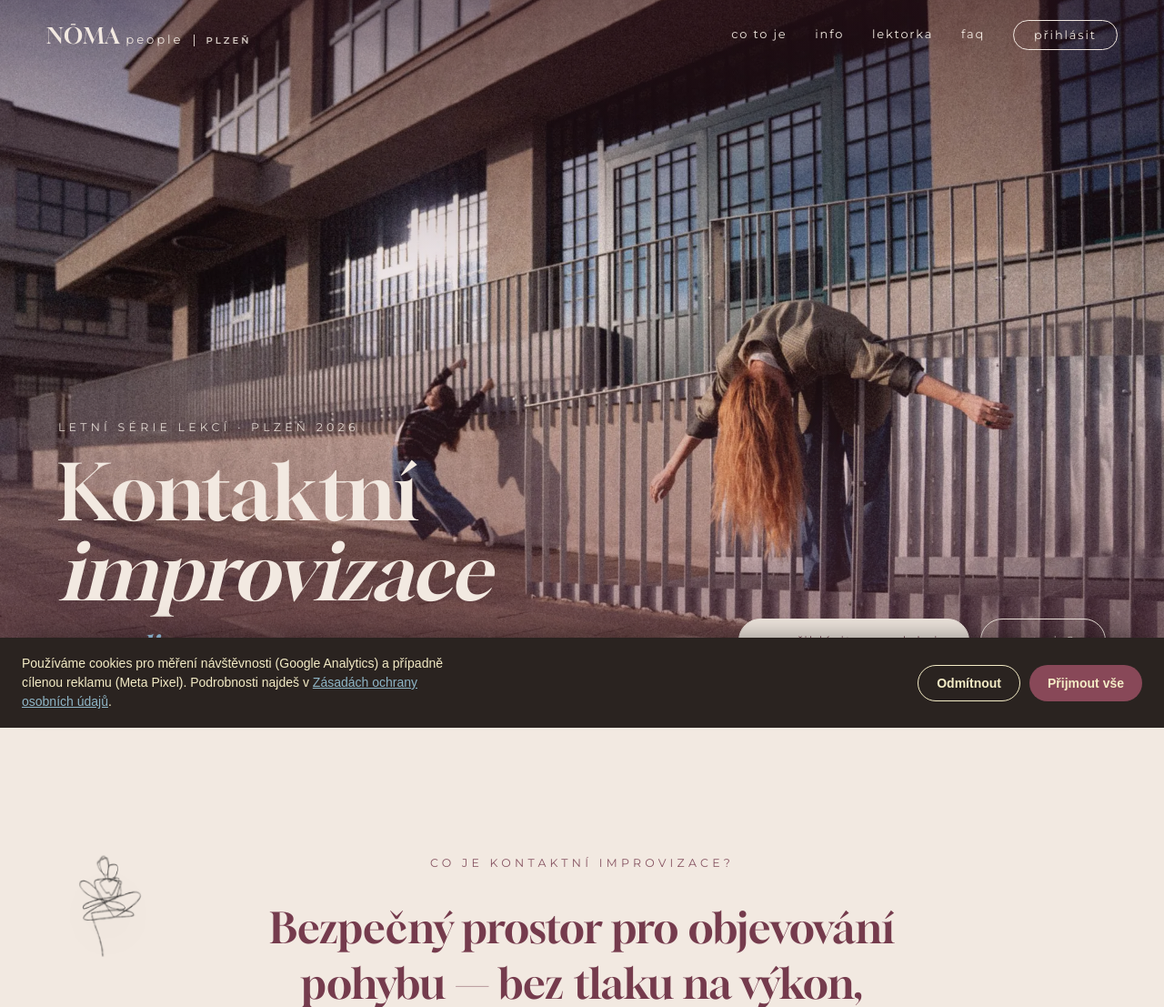
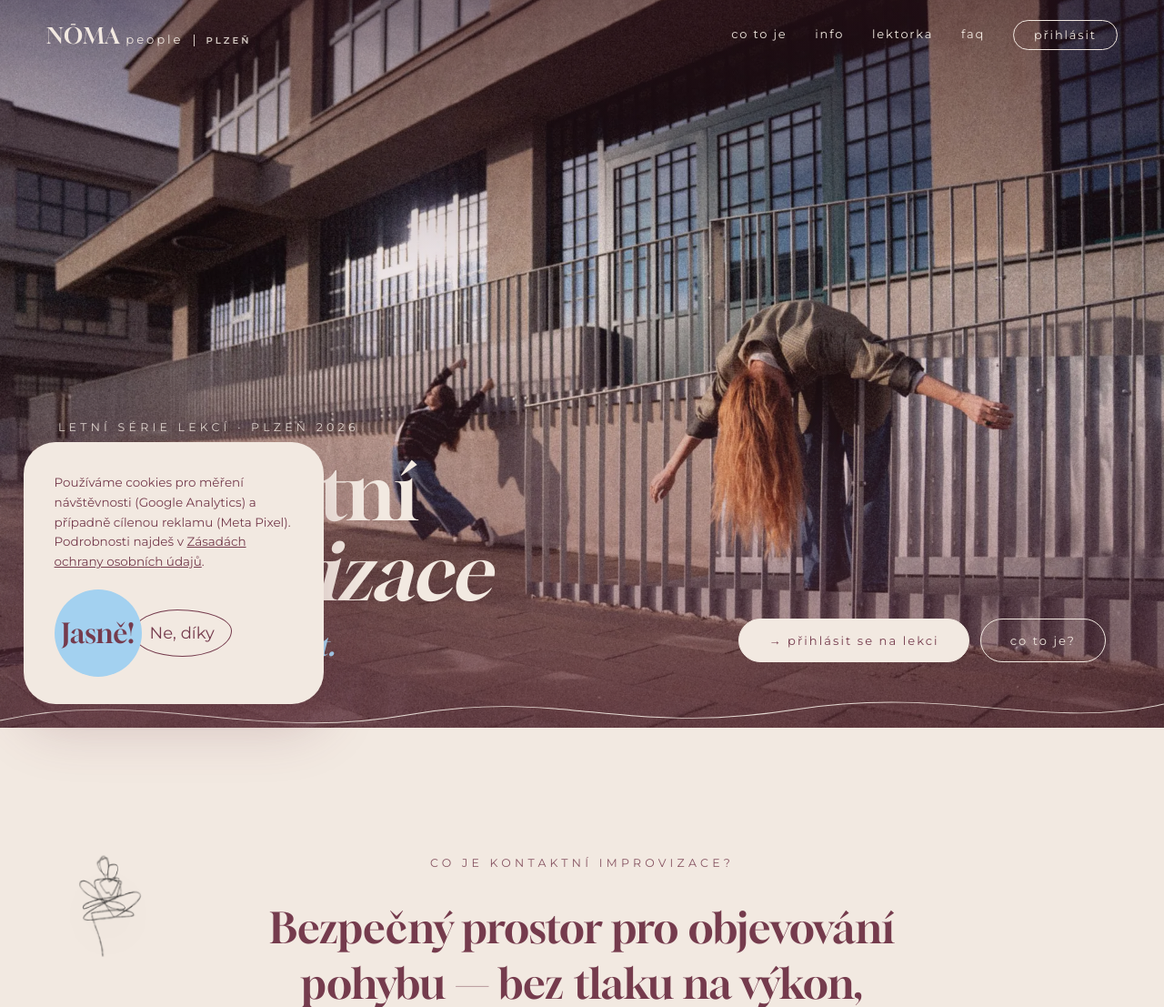
Before and after one commit to vcela/nomapeople-plzen, a PHP site: page / in a window 1280 px wide. Shown: the top 1107 px of the page at 91% size. Run offline with PHP 8.4, Linux system fonts and the light colour scheme.

Commit message:
Refactor cookie consent banner for improved structure and styling

```diff
--- a/assets/consent.js
+++ b/assets/consent.js
@@ -58,29 +58,49 @@
     if (el) el.remove();
   }
 
+  // Built with classList (assets/style.css) rather than inline styles, so the
+  // banner always matches the page's current design tokens.
   function renderBanner() {
     if (document.getElementById('nm-cookie-banner')) return;
+
     var el = document.createElement('div');
     el.id = 'nm-cookie-banner';
+    el.className = 'cookie-banner';
     el.setAttribute('role', 'dialog');
     el.setAttribute('aria-label', 'Nastavení cookies');
-    el.style.cssText = 'position:fixed; left:0; right:0; bottom:0; z-index:9999; background:#2a2320; color:#f4ecc6; padding:18px 24px; display:flex; flex-wrap:wrap; gap:16px; align-items:center; justify-content:space-between; font-family:"Public Sans",sans-serif; box-shadow:0 -18px 38px -24px rgba(0,0,0,0.6);';
-    el.innerHTML =
-      '<p style="margin:0; flex:1 1 320px; font-size:14px; line-height:1.5; max-width:60ch;">' +
-      'Používáme cookies pro měření návštěvnosti (Google Analytics) a případně cílenou reklamu (Meta Pixel). ' +
-      'Podrobnosti najdeš v <a href="zasady-ochrany-osobnich-udaju.html" style="color:#8fb6c7; text-decoration:underline;">Zásadách ochrany osobních údajů</a>.' +
-      '</p>' +
-      '<div style="display:flex; gap:10px; flex:none;">' +
-      '<button type="button" id="nm-cookie-reject" style="background:transparent; border:1.5px solid #f4ecc6; color:#f4ecc6; font-weight:700; font-size:14px; padding:11px 20px; border-radius:999px; cursor:pointer;">Odmítnout</button>' +
-      '<button type="button" id="nm-cookie-accept" style="background:#884858; border:none; color:#f4ecc6; font-weight:700; font-size:14px; padding:11px 20px; border-radius:999px; cursor:pointer;">Přijmout vše</button>' +
-      '</div>';
+
+    var text = document.createElement('p');
+    text.className = 'cookie-banner__text';
+    text.innerHTML = 'Používáme cookies pro měření návštěvnosti (Google Analytics) a případně cílenou reklamu (Meta Pixel). ' +
+      'Podrobnosti najdeš v <a href="zasady-ochrany-osobnich-udaju.html">Zásadách ochrany osobních údajů</a>.';
+
+    var actions = document.createElement('div');
+    actions.className = 'cookie-banner__actions';
+
+    var acceptBtn = document.createElement('button');
+    acceptBtn.type = 'button';
+    acceptBtn.id = 'nm-cookie-accept';
+    acceptBtn.className = 'cookie-banner__btn cookie-banner__btn--accept';
+    acceptBtn.textContent = 'Jasně!';
+
+    var rejectBtn = document.createElement('button');
+    rejectBtn.type = 'button';
+    rejectBtn.id = 'nm-cookie-reject';
+    rejectBtn.className = 'cookie-banner__btn cookie-banner__btn--reject';
+    rejectBtn.textContent = 'Ne, díky';
+
+    actions.appendChild(acceptBtn);
+    actions.appendChild(rejectBtn);
+    el.appendChild(text);
+    el.appendChild(actions);
     document.body.appendChild(el);
-    document.getElementById('nm-cookie-accept').addEventListener('click', function () {
+
+    acceptBtn.addEventListener('click', function () {
       setConsent('accepted');
       removeBanner();
       activate();
     });
-    document.getElementById('nm-cookie-reject').addEventListener('click', function () {
+    rejectBtn.addEventListener('click', function () {
       setConsent('rejected');
       removeBanner();
     });
--- a/assets/style.css
+++ b/assets/style.css
@@ -1038,6 +1038,81 @@ textarea:focus-visible {
 .bottom-nav__sheet-link:focus-visible { background: rgba(117, 59, 77, .08); }
 
 /* ==========================================================================
+   Cookie consent banner (assets/consent.js)
+   ========================================================================== */
+.cookie-banner {
+  position: fixed;
+  left: clamp(12px, 2vw, 28px);
+  bottom: clamp(12px, 2vw, 28px);
+  z-index: 90;
+  background: var(--color-cream);
+  color: var(--color-wine);
+  border-radius: 35px;
+  padding: 34px 34px 30px;
+  max-width: 330px;
+  box-shadow: 0 24px 60px rgba(117, 59, 77, 0.25);
+}
+@media (max-width: 820px) {
+  .cookie-banner {
+    left: 12px;
+    right: 12px;
+    max-width: none;
+    border-radius: 34px;
+    bottom: calc(var(--bottom-nav-h) + env(safe-area-inset-bottom) + 12px);
+  }
+}
+.cookie-banner__text {
+  margin: 0 0 20px;
+  font-size: 13.5px;
+  line-height: 1.6;
+}
+.cookie-banner__text a {
+  color: var(--color-wine);
+  text-decoration: underline;
+}
+.cookie-banner__actions {
+  display: flex;
+  align-items: center;
+  gap: 0;
+  flex-wrap: wrap;
+}
+.cookie-banner__btn {
+  border: none;
+  cursor: pointer;
+  font-family: inherit;
+  transition: transform 0.25s, background 0.25s, color 0.25s;
+}
+.cookie-banner__btn--accept {
+  width: 96px;
+  height: 96px;
+  border-radius: 50%;
+  background: var(--color-blue);
+  color: var(--color-wine);
+  font-family: var(--font-display);
+  font-size: 30px;
+  z-index: 1;
+}
+.cookie-banner__btn--accept:hover {
+  background: var(--color-blue);
+  color: var(--color-wine);
+  transform: rotate(-5deg) scale(1.07);
+}
+.cookie-banner__btn--reject {
+  padding: 14px 18px;
+  border-radius: 45% 55% 50% 50% / 50% 45% 55% 50%;
+  border: 1px solid;
+  background: var(--color-cream);
+  color: var(--color-wine);
+  font-size: 18px;
+  transform: translateX(-10px);
+}
+.cookie-banner__btn--reject:hover {
+  background: var(--color-cream);
+  color: var(--color-wine);
+  transform: rotate(4deg);
+}
+
+/* ==========================================================================
    Static/legal pages (shared shell used by zasady-ochrany-osobnich-udaju.html)
    ========================================================================== */
 .legal-header { background: var(--color-wine); padding: 20px 24px; }
```
